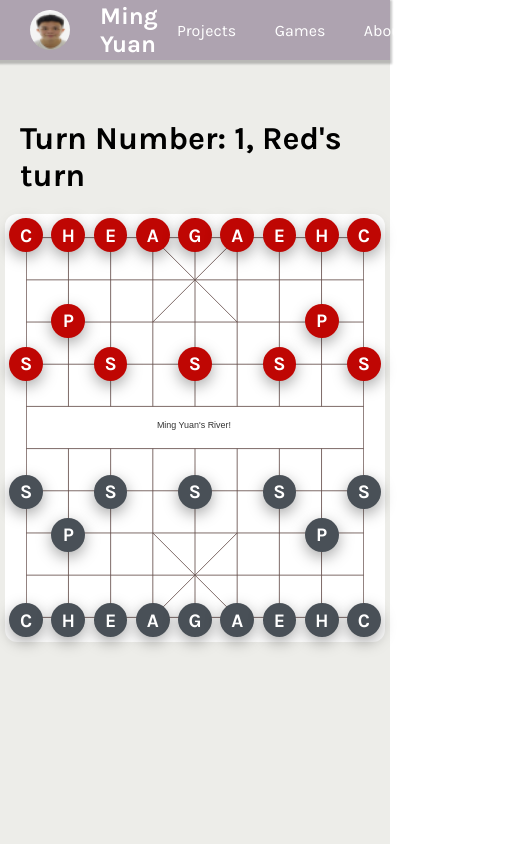
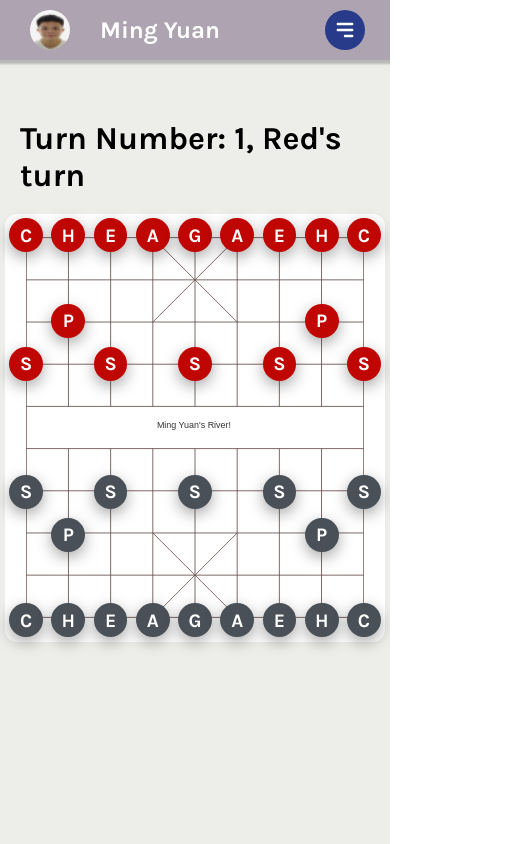
Before and after one commit to mingyuanc/XiangQi, a React (Vite) app: page / in a window 390 px wide. Shown: the whole page, 522 px wide, since content can reach past the window. Built offline with nearby package versions, Linux system fonts and the light colour scheme.

Commit message:
added responsive navbar design

```diff
--- a/src/NavBar/NavBar.css
+++ b/src/NavBar/NavBar.css
@@ -38,3 +38,52 @@
   background-color: #e3d0d8;
   cursor: pointer;
 }
+.hamburger {
+  border: 0;
+  height: 40px;
+  width: 40px;
+  padding: 0.5rem;
+  border-radius: 50%;
+  background-color: #283b8b;
+  cursor: pointer;
+  transition: background-color 0.2s ease-in-out;
+  position: absolute;
+  top: 50%;
+  right: 25px;
+  transform: translateY(-50%);
+  display: none;
+}
+
+.hamburger:hover {
+  background-color: #2642af;
+}
+
+@media screen and (max-width: 768px) {
+  .hamburger {
+    display: block;
+  }
+  .nav-menu ul {
+    position: absolute;
+    top: 60px;
+    left: 0;
+    flex-direction: column;
+    width: 100%;
+    height: calc(100vh - 77px);
+    background-color: #edede9;
+    /* border-top: 1px solid black; */
+    display: none;
+  }
+  .nav-menu li {
+    text-align: center;
+    margin: 0;
+    color: black;
+    display: flex;
+    justify-content: center;
+    align-items: center;
+    font-size: 1.2rem;
+  }
+
+  .nav-menu.expanded ul {
+    display: block;
+  }
+}
--- a/src/NavBar/NavBar.jsx
+++ b/src/NavBar/NavBar.jsx
@@ -1,14 +1,35 @@
-import React from "react";
+import { useState } from "react"
 import "./NavBar.css"
 import logo from "../assets/favicon-32x32.png"
 
 function NavBar() {
+    const [isNavExpanded, setIsNavExpanded] = useState(false)
     return (
         <nav className="navbar">
             <img className="navbar-logo" src={logo} alt="Logo" />
             <h1 className="navbar-brand">Ming Yuan</h1>
+            <button
+                className="hamburger"
+                onClick={() => {
+                    setIsNavExpanded(!isNavExpanded);
+                }}
+            >
+                {/* icon from heroicons.com */}
+                <svg
+                    xmlns="http://www.w3.org/2000/svg"
+                    className="h-5 w-5"
+                    viewBox="0 0 20 20"
+                    fill="white"
+                >
+                    <path
+                        fillRule="evenodd"
+                        d="M3 5a1 1 0 011-1h12a1 1 0 110 2H4a1 1 0 01-1-1zM3 10a1 1 0 011-1h12a1 1 0 110 2H4a1 1 0 01-1-1zM9 15a1 1 0 011-1h6a1 1 0 110 2h-6a1 1 0 01-1-1z"
+                        clipRule="evenodd"
+                    />
+                </svg>
+            </button>
             <div
-                className="nav-menu">
+                className={isNavExpanded ? "nav-menu expanded" : "nav-menu"}>
                 <ul>
                     <li>
                         Projects
```
